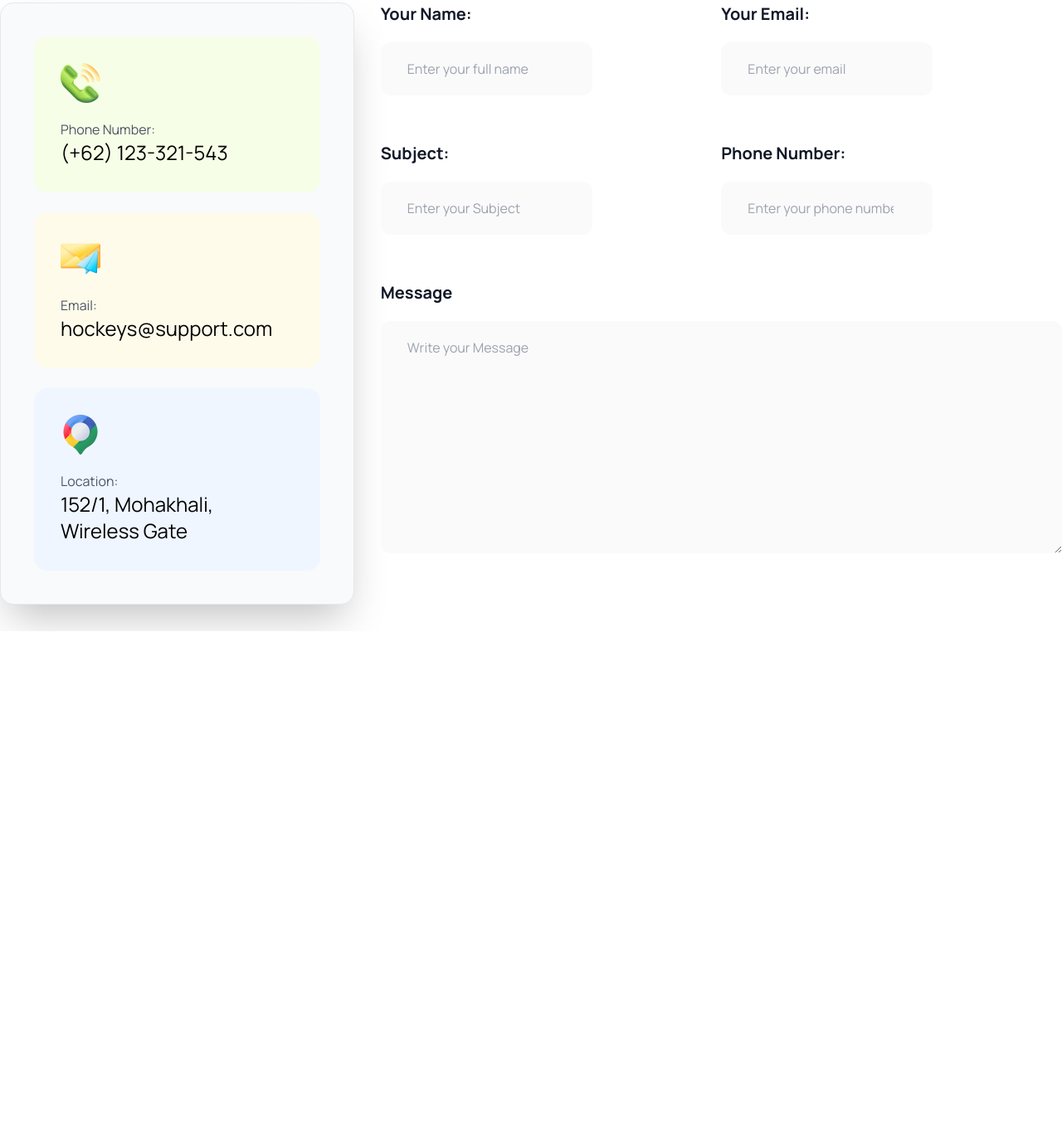
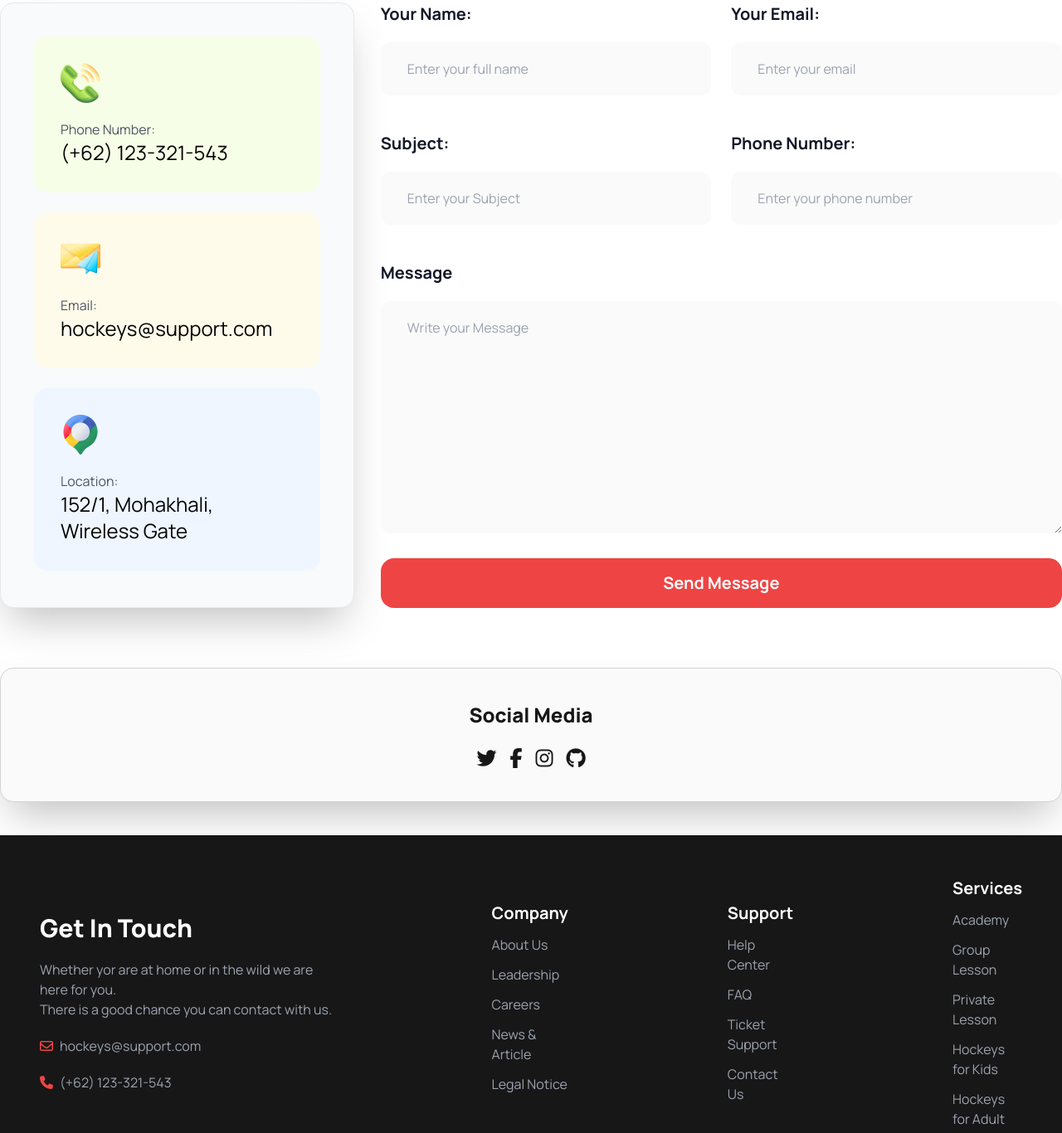
Before and after one commit to yeasin-riyad/Hockey-s-Project, a plain HTML site: page index.html in a window 1280 px wide. Shown: the part 4919-6285 px from the top of the page at 83% size. Before the commit the page ends 5680 px from the top, so only its background shows below. Drawn offline with nearby package versions, Linux system fonts and the light colour scheme.

Commit message:
Project Done

```diff
--- a/index.html
+++ b/index.html
@@ -833,7 +833,8 @@
         <section class="container mx-auto">
 
             <div class=" md:flex gap-8  sm:mx-auto">
-                <div class=" bg-gray-50  shadow-2xl border-[1px] border-solid border-gray  rounded-2xl my-8  md:w-4/12 p-10">
+                <div
+                    class=" bg-gray-50  shadow-2xl border-[1px] border-solid border-gray  rounded-2xl my-8  md:w-4/12 p-10">
 
                     <div class="bg-lime-50 p-8 rounded-2xl">
 
@@ -859,39 +860,43 @@
 
                 </div>
 
-                <div class="my-8 lg:grid grid-cols-2 flex-1">
-                    <div>
+                <div class=" my-8 lg:grid grid-cols-2 flex-1 gap-6">
+                    <div class="">
                         <h1 class="text-gray-900 text-xl font-bold mb-5">Your Name:</h1>
 
                         <input type="text" name="" id="" placeholder="Enter your full name "
-                            class="bg-neutral-50 outline-none py-5 px-8 rounded-xl">
+                            class="bg-neutral-50 outline-none py-5 px-8 rounded-xl w-full mb-5">
                     </div>
 
-                    <div>
+                    <div class="">
                         <h1 class="text-gray-900 text-xl font-bold mb-5">Your Email:</h1>
 
                         <input type="email" name="" id="" placeholder="Enter your email "
-                            class="bg-neutral-50 outline-none py-5 px-8 rounded-xl">
+                            class="bg-neutral-50 outline-none py-5 px-8 rounded-xl w-full mb-5">
                     </div>
 
-                    <div>
+                    <div class="">
                         <h1 class="text-gray-900 text-xl font-bold mb-5">Subject:</h1>
 
                         <input type="text" name="" id="" placeholder="Enter your Subject "
-                            class="bg-neutral-50 outline-none py-5 px-8 rounded-xl">
+                            class="bg-neutral-50 outline-none py-5 px-8 rounded-xl w-full mb-5">
                     </div>
 
-                    <div>
+                    <div class="">
                         <h1 class="text-gray-900 text-xl font-bold mb-5">Phone Number:</h1>
 
-                        <input type="number" name="" id="" placeholder="Enter your phone number "
-                            class="bg-neutral-50 outline-none py-5 px-8 rounded-xl">
+                        <input type="tel" name="" id="" placeholder="Enter your phone number "
+                            class="bg-neutral-50 outline-none py-5 px-8 rounded-xl w-full mb-5">
                     </div>
 
                     <div class="col-span-2">
                         <h1 class="text-gray-900 text-xl font-bold mb-5">Message</h1>
-                        <textarea name="" id=""  rows="10" placeholder="Write your Message"  class="bg-neutral-50 outline-none py-5 px-8 rounded-xl w-full" ></textarea>
+                        <textarea name="" id="" rows="10" placeholder="Write your Message"
+                            class="bg-neutral-50 outline-none py-5 px-8 rounded-xl w-full"></textarea>
                     </div>
+
+                    <button class="col-span-2 bg-red-500 rounded-2xl text-gray-50 p-4 text-xl font-bold w-full">Send
+                        Message</button>
 
                 </div>
             </div>
@@ -899,17 +904,75 @@
         </section>
 
 
+        <!-- Social Media Section -->
+
+        <section
+            class="container mx-auto text-center bg-neutral-50 p-10 border-[1px] border-solid border-neutral-300 my-10 shadow-2xl rounded-2xl text-neutral-900 text-2xl font-extrabold">
+            <h1 class="mb-6">Social Media</h1>
+            <div class="flex gap-4 justify-center items-center">
+                <i class="fa-brands fa-twitter"></i>
+                <i class="fa-brands fa-facebook-f"></i>
+                <i class="fa-brands fa-instagram"></i>
+                <i class="fa-brands fa-github"></i>
+            </div>
 
 
-
-
-
-
-
+        </section>
 
     </main>
 
-    <footer>
+    <footer class="container mx-auto bg-neutral-900 text-gray-400 list-none p-12 ">
+
+        <div class="mx-auto md:flex  justify-end items-center flex-1 gap-48">
+            <!-- Footer Section Get in Touch -->
+            <div class="mx-auto flex flex-col gap-5">
+                <h1 class="text-white text-3xl  font-extrabold">Get In Touch</h1>
+                <p class="">Whether yor are at home or in the wild we are here for you. <br>There is a good chance you can
+                    contact with us.</p>
+                <div class="flex gap-2 items-center">
+                    <i class="fa-regular fa-envelope text-red-500"></i>
+                    <p>hockeys@support.com</p>
+                </div>
+                <div class="flex gap-2 items-center">
+                    <i class="fa-solid fa-phone text-red-500"></i>
+                    <p>(+62) 123-321-543</p>
+                </div>
+
+            </div>
+
+            <div class="flex justify-center items-start gap-48 flex-1 my-8 mx-auto">
+                <div class="flex flex-col justify-center items-start gap-3 mx-auto ">
+                    <h1 class="text-white text-xl font-bold">Company</h1>
+                    <li>About Us</li>
+                    <li>Leadership</li>
+                    <li>Careers</li>
+                    <li>News & Article</li>
+                    <li>Legal Notice</li>
+                </div>
+
+                <div class="flex flex-col justify-start items-start gap-3 flex-1 mx-auto">
+                    <h1 class="text-white text-xl font-bold" >Support</h1>
+                    <li>Help Center</li>
+                    <li>FAQ</li>
+                    <li>Ticket Support</li>
+                    <li>Contact Us</li>
+
+                </div>
+            </div>
+
+
+            <div class="flex flex-col justify-start items-start gap-3 flex-1 ">
+                <h1 class="text-white text-xl font-bold">Services</h1>
+                <li>Academy</li>
+                <li>Group Lesson</li>
+                <li>Private Lesson</li>
+                <li>Hockeys for Kids</li>
+                <li>Hockeys for Adult</li>
+            </div>
+
+
+        </div>
+
 
     </footer>
 
```
